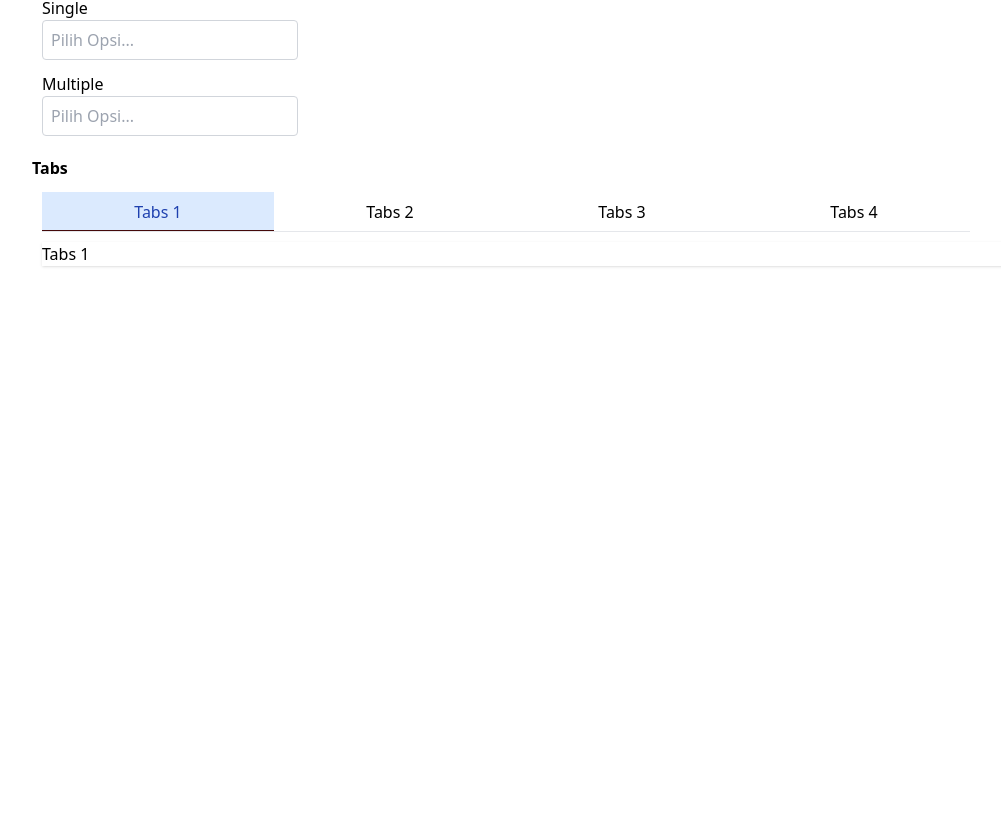
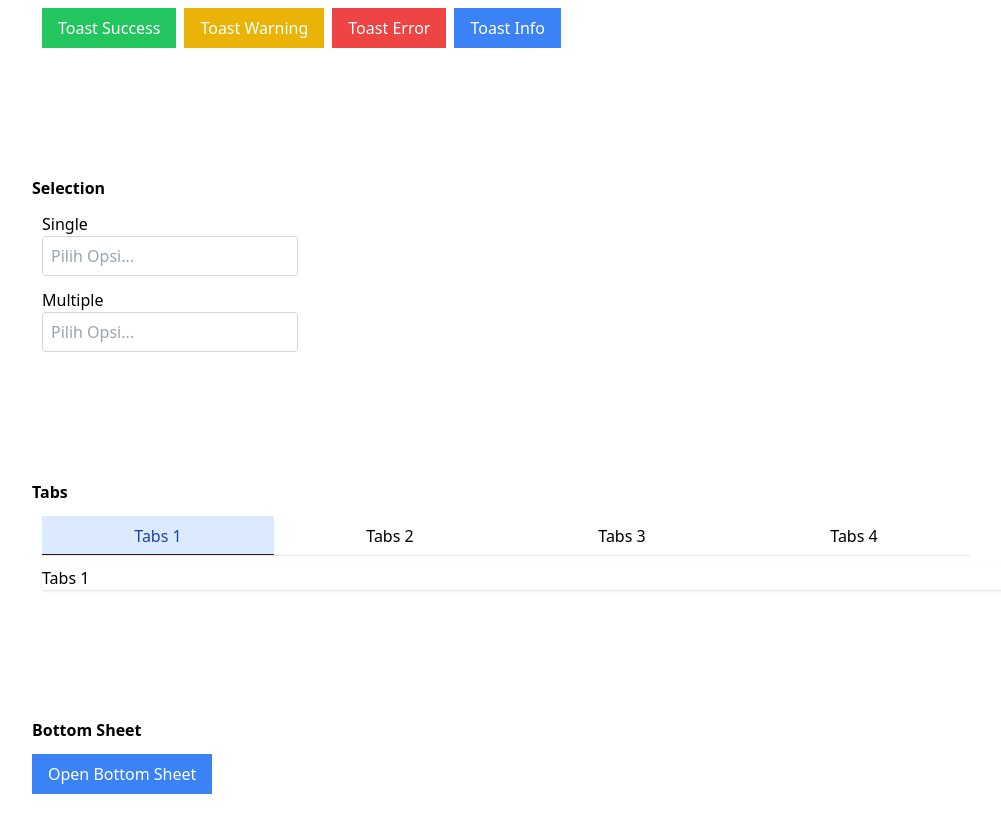
Before and after one commit to mamsul/react-components, a React (Vite) app: page / in a window 1280 px wide. Shown: the part 354-1186 px from the top of the page, without its empty margins (8-1009 px from the left). Before the commit the page ends 800 px from the top, so only its background shows below. Built offline with nearby package versions, Linux system fonts and the light colour scheme.

Commit message:
feat: bottom sheet component

```diff
--- /dev/null
+++ b/src/components/molecules/BottomSheet/index.tsx
@@ -0,0 +1,64 @@
+import { HTMLAttributes, useEffect } from "react";
+import { createPortal } from "react-dom";
+import clsx from "clsx";
+
+interface BottomSheetProps extends HTMLAttributes<HTMLDivElement> {
+  isOpen: boolean;
+  onClose: () => void;
+}
+
+export default function BottomSheet({
+  isOpen,
+  onClose,
+  className,
+  children,
+}: BottomSheetProps) {
+  useEffect(() => {
+    // Lock the body scroll when BottomSheet is open
+    if (isOpen) {
+      document.body.style.overflow = "hidden";
+    } else {
+      document.body.style.overflow = "";
+    }
+
+    return () => {
+      document.body.style.overflow = "";
+    };
+  }, [isOpen]);
+
+  if (!isOpen) return null;
+
+  return createPortal(
+    <>
+      <div
+        className={clsx(
+          "fixed inset-x-0 bottom-0 z-[999] bg-white rounded-t-lg shadow-lg p-5",
+          isOpen ? "animate-slideUp" : "animate-slideDown",
+          className
+        )}
+      >
+        {children}
+      </div>
+
+      <Backdrop onClick={onClose} />
+    </>,
+    document.body
+  );
+}
+
+interface BackdropProps {
+  onClick: () => void;
+  className?: string;
+}
+
+export function Backdrop({ onClick, className }: BackdropProps) {
+  return (
+    <div
+      onClick={onClick}
+      className={clsx(
+        "fixed inset-0 bg-black/25 z-[998] transition-opacity",
+        className
+      )}
+    ></div>
+  );
+}
--- a/src/pages/Home.tsx
+++ b/src/pages/Home.tsx
@@ -1,11 +1,12 @@
 import AccordionSection from "./components/AccordionSection";
+import BottomSheetSection from "./components/BottomSheetSection";
 import SelectionSection from "./components/SelectionSection";
 import TabsSection from "./components/TabsSection";
 import ToastSection from "./components/ToastSection";
 
 export default function Home() {
   return (
-    <div className="flex justify-center p-10 flex-col items-center">
+    <div className="flex justify-center p-10 flex-col items-center space-y-32">
       <section className="space-y-3 w-full">
         <h3 className="font-semibold">Accordion</h3>
         <AccordionSection />
@@ -25,6 +26,11 @@ export default function Home() {
         <h3 className="font-semibold">Tabs</h3>
         <TabsSection />
       </section>
+
+      <section className="space-y-3 w-full mt-5">
+        <h3 className="font-semibold">Bottom Sheet</h3>
+        <BottomSheetSection />
+      </section>
     </div>
   );
 }
--- /dev/null
+++ b/src/pages/components/BottomSheetSection.tsx
@@ -0,0 +1,18 @@
+import { useState } from "react";
+import BottomSheet from "../../components/molecules/BottomSheet";
+
+export default function BottomSheetSection() {
+  const [isSheetOpen, setIsSheetOpen] = useState(false);
+
+  return (
+    <div>
+      <button className="btn btn-info" onClick={() => setIsSheetOpen(true)}>
+        Open Bottom Sheet
+      </button>
+
+      <BottomSheet isOpen={isSheetOpen} onClose={() => setIsSheetOpen(false)}>
+        <p>Content Here</p>
+      </BottomSheet>
+    </div>
+  );
+}
--- a/tailwind.config.js
+++ b/tailwind.config.js
@@ -2,7 +2,22 @@
 export default {
   content: ["./index.html", "./src/**/*.{js,ts,jsx,tsx}"],
   theme: {
-    extend: {},
+    extend: {
+      keyframes: {
+        slideUp: {
+          "0%": { transform: "translateY(100%)" },
+          "100%": { transform: "translateY(0)" },
+        },
+        slideDown: {
+          "0%": { transform: "translateY(0)" },
+          "100%": { transform: "translateY(100%)" },
+        },
+      },
+      animation: {
+        slideUp: "slideUp 0.2s cubic-bezier(0.4, 0, 0.2, 1) forwards",
+        slideDown: "slideDown 0.2s cubic-bezier(0.4, 0, 0.2, 1) forwards",
+      },
+    },
   },
   plugins: [],
 };
```
